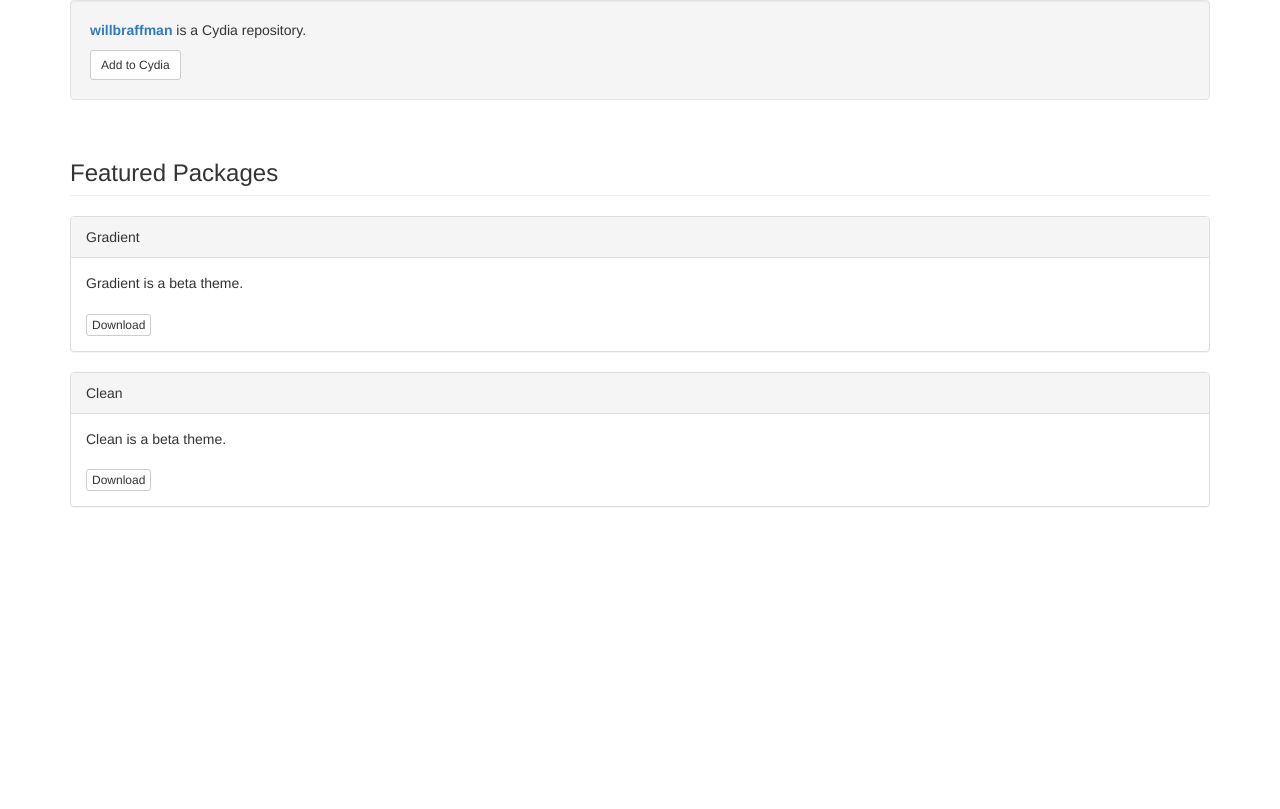
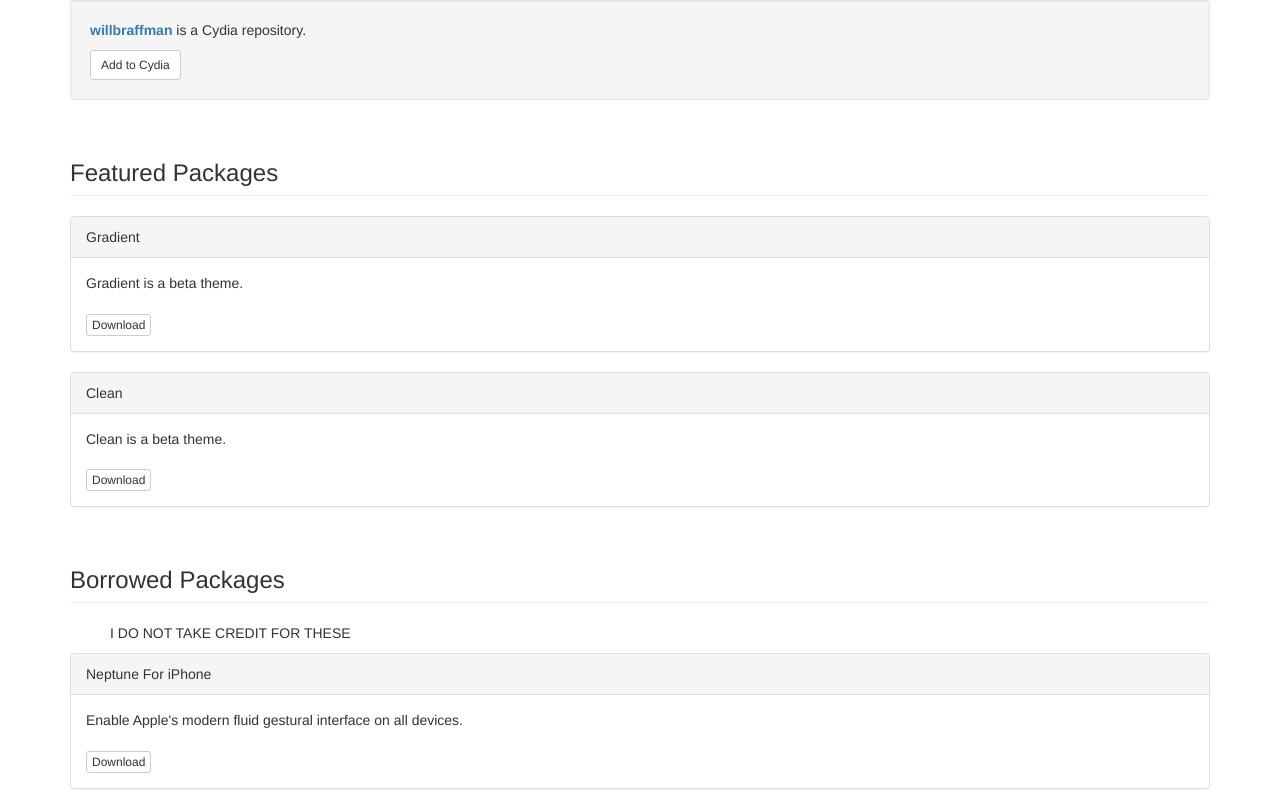
Before and after one commit to willbraffman/cydia, a plain HTML site: page index.html in a window 1280 px wide. Drawn offline with nearby package versions, Linux system fonts and the light colour scheme.

Commit message:
Update index.html

```diff
--- a/index.html
+++ b/index.html
@@ -43,5 +43,22 @@
 	</div>
 </div>
 
+<div class="container">
+  <h3 id="wells" class="page-header">Borrowed Packages</h3>
+</div>
+
+<div class="container">
+	<ul>I DO NOT TAKE CREDIT FOR THESE</ul>
+</div>
+
+<div class="container">
+	<div class="panel panel-default">
+		<div class="panel-heading">Neptune For iPhone</div>
+		<div class="panel-body">Enable Apple's modern fluid gestural interface on all devices.<br /><br />
+			<a class="btn btn-xs btn-default" href="https://github.com/willbraffman/cydia/raw/gh-pages/debs/neptuneforiphone_1.2.deb">Download</a>
+		</div>
+	</div>
+</div>
+
 </body>
 </html>
```
